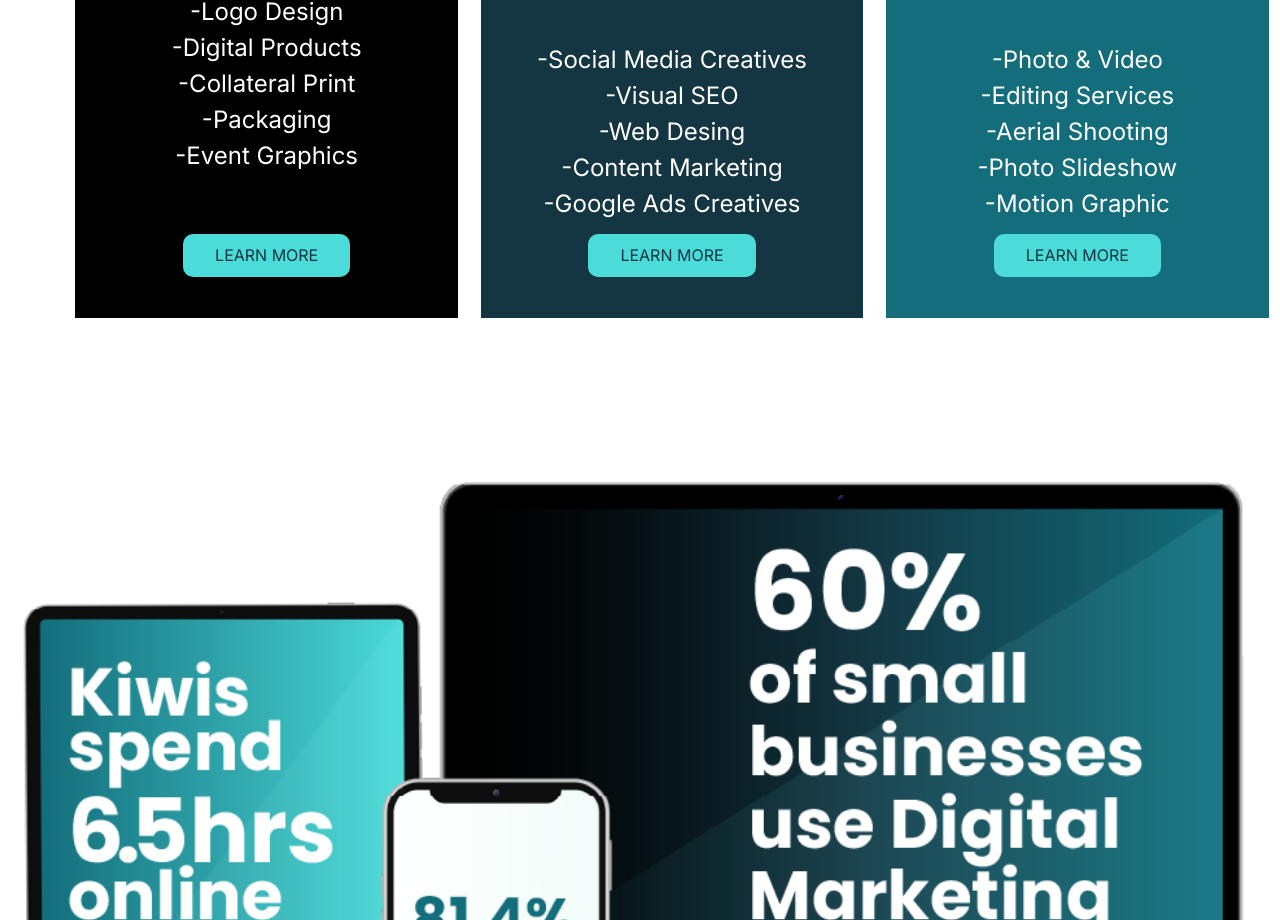
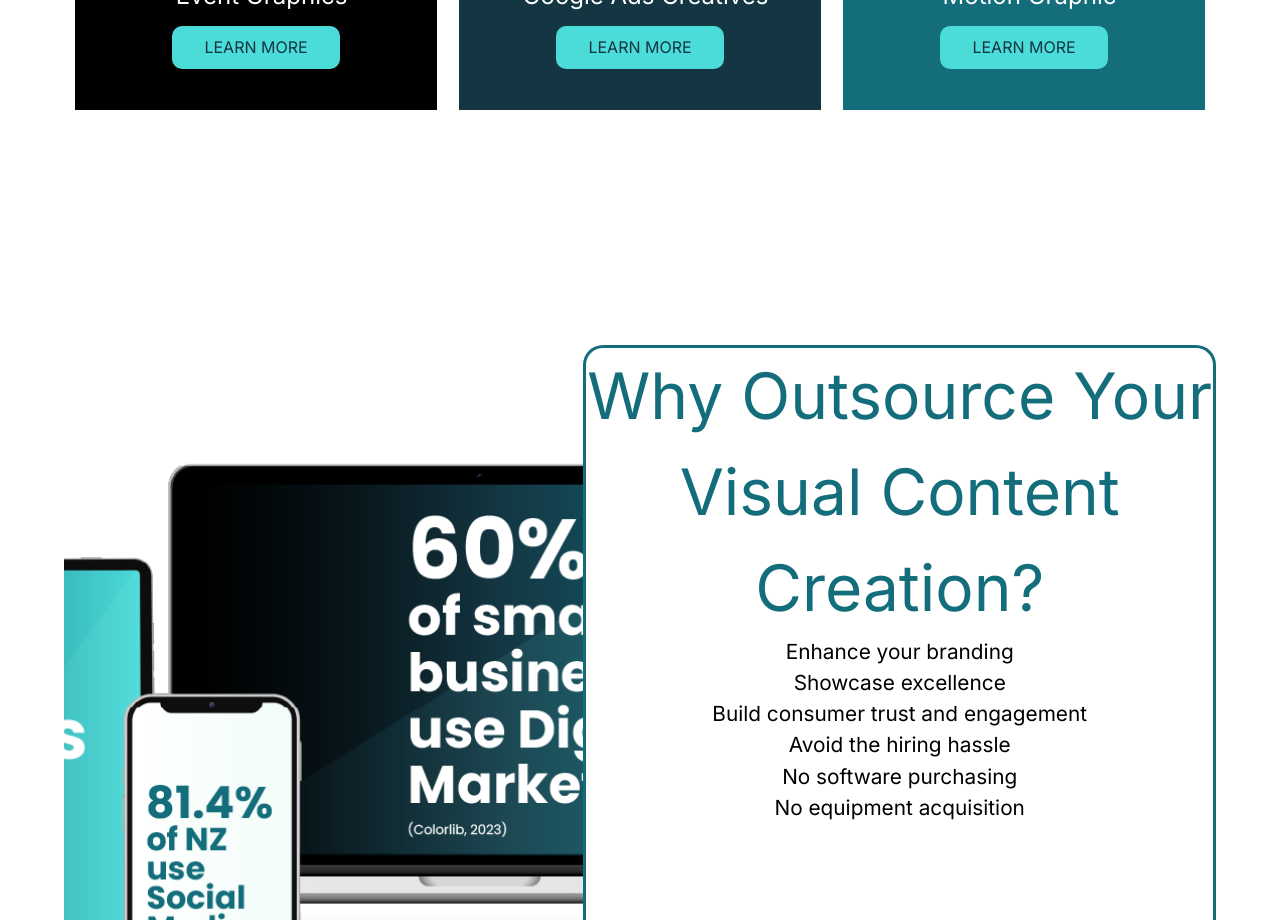
Before and after one commit to Castnestor/ecommerce, a Next.js app in the folder pixelhub-app/: page / in a window 1280 px wide. Shown: the part 1880-2800 px from the top of the page. Built offline with nearby package versions, Linux system fonts and the light colour scheme.

Commit message:
adding styling and information to outsorce component

```diff
--- a/pixelhub-app/components/Outsorce.jsx
+++ b/pixelhub-app/components/Outsorce.jsx
@@ -10,7 +10,7 @@ export default function Outsorce() {
           fill
         />
       </div>
-      <div className="outcome-data">
+      <div className="outsorce-data">
         <h3>Why Outsource Your Visual Content Creation?</h3>
         <ul>
           <li>Enhance your branding</li>
--- a/pixelhub-app/styles/_banners.scss
+++ b/pixelhub-app/styles/_banners.scss
@@ -1,5 +1,6 @@
 .banners {
     padding: $general-padding;
+    padding-top: 1rem;
     background-color: white;
     display: flex;
     justify-content: space-around;
--- a/pixelhub-app/styles/_outsorce.scss
+++ b/pixelhub-app/styles/_outsorce.scss
@@ -7,10 +7,12 @@
     position: relative;
     background-color: white;
     color: $secondary;
+    justify-content: space-between;
     .outsorce-image {
-        height: 50%;
-        width: 50%;
-        overflow: hidden;
+        height: 100%;
+        width: 100%;
+        position: relative;
+        // overflow: hidden;
         img{
             height: 100%;
             width: 100%;
@@ -19,5 +21,21 @@
     }
     .outsorce-data {
         color: $backBlack;
+        justify-content: end;
+        text-align: center;
+        border-style: solid solid none solid;
+        border-width: 3px;
+        border-color: $secondary;
+        border-radius: 20px 20px 0 0;
+
+        h3 {
+            font-size: 4rem;
+            color: $secondary;
+        }
+
+        li {
+            font-size: 1.3rem;
+        }
+        // add image for bullet point here
     }
 }
--- a/pixelhub-app/styles/_variables.scss
+++ b/pixelhub-app/styles/_variables.scss
@@ -4,7 +4,7 @@ $gradient3: #39A6A8;
 $primary: #4BDBD8;
 $secondary: #136D7B;
 $transparent: rgba(0,0,0,0);
-$general-padding: 14rem 0 0 4rem;
+$general-padding: 14rem 4rem 0 4rem;
 $backBlack: #000000;
 $backgreen: #133642;
 $backAqua: #136D7B;
```
